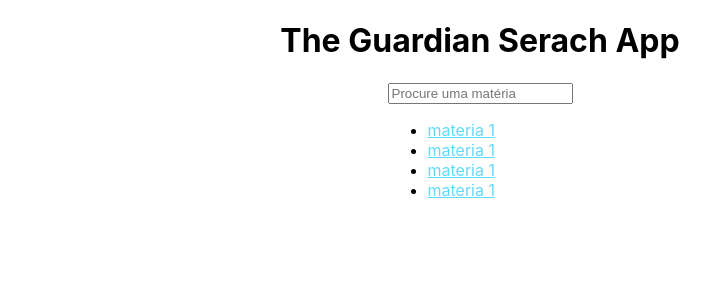
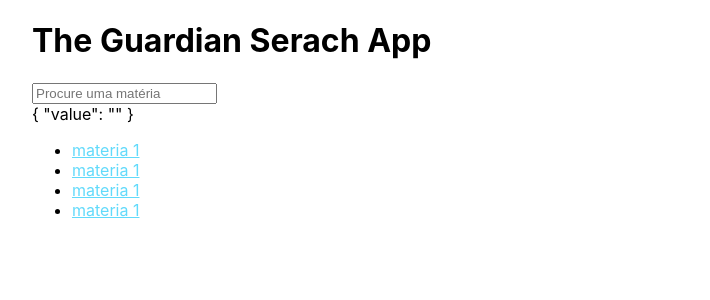
Before and after one commit to jeffersondesouza/guardian-search-tdd-react, a React (Create React App) app: page / in a window 1280 px wide. Shown: the top 300 px of the page, without its empty margins (160-870 px from the left). Built offline with nearby package versions, Linux system fonts and the light colour scheme.

Commit message:
form events ok

```diff
--- a/src/App.css
+++ b/src/App.css
@@ -1,7 +1,6 @@
 .App {
-  display: flex;
-  flex-direction: column;
-  align-items: center;
+  width: 70%;
+  margin: 0 auto;
 }
 
 
--- a/src/components/SearchForm/index.js
+++ b/src/components/SearchForm/index.js
@@ -1,11 +1,36 @@
-import React from 'react';
+import React, { useState } from 'react';
 
-const SearchForm = () => (
-  <div>
-    <form>
-      <input placeholder="Procure uma matéria" />
-    </form>
-  </div>
-);
+const SearchForm = () => {
+  const [state, setState] = useState({ value: '' });
 
+  const handleChange = (e) => {
+    const value = e.target.value;
+    setState({
+      ...state,
+      value
+    })
+  }
+
+  const handleSubmit = e =>{
+    e.preventDefault();
+    console.log(state);
+
+  }
+  return (
+    <div>
+      <form onSubmit={handleSubmit}>
+        <input
+          type="text"
+          placeholder="Procure uma matéria"
+          value={state.value}
+          onChange={handleChange}
+        />
+      </form>
+      <div>
+        {JSON.stringify(state, null, 2)}
+      </div>
+
+    </div>
+  );
+}
 export default SearchForm;
```
Also changed, not shown: src/App.js (+10 -1 lines).
